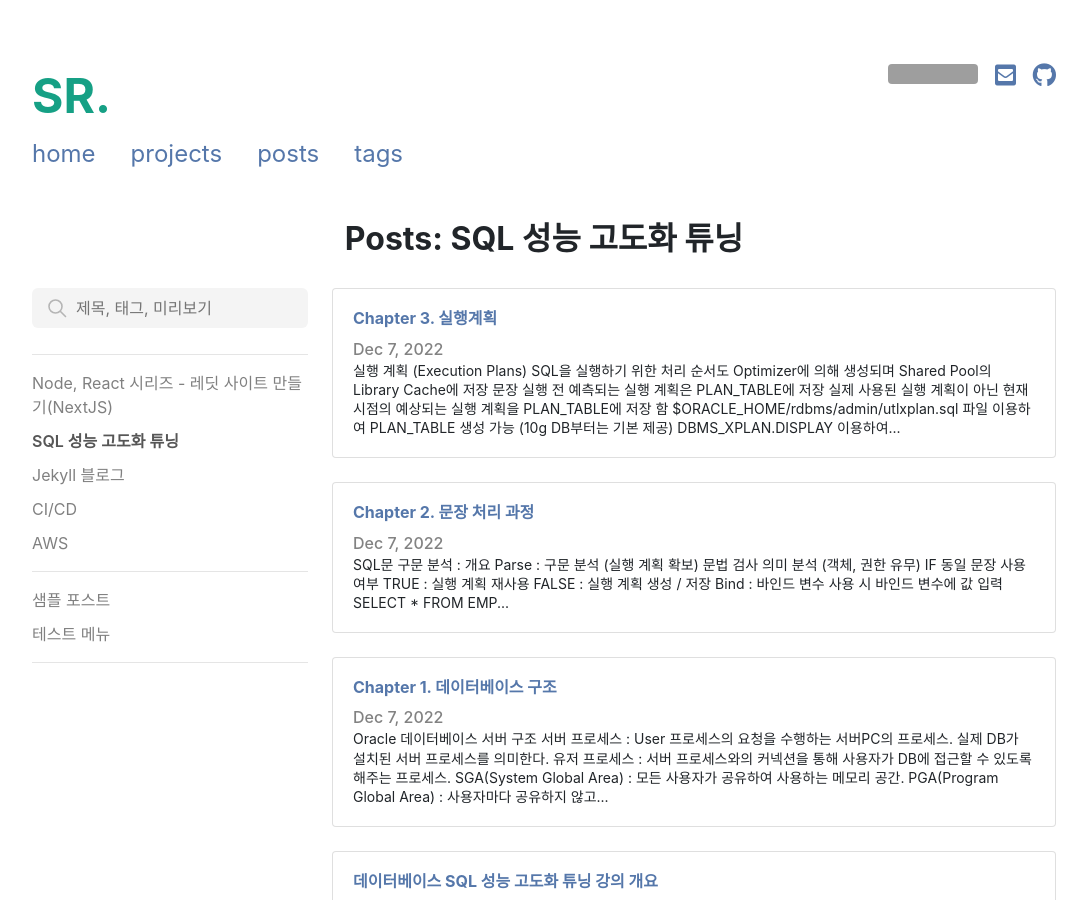
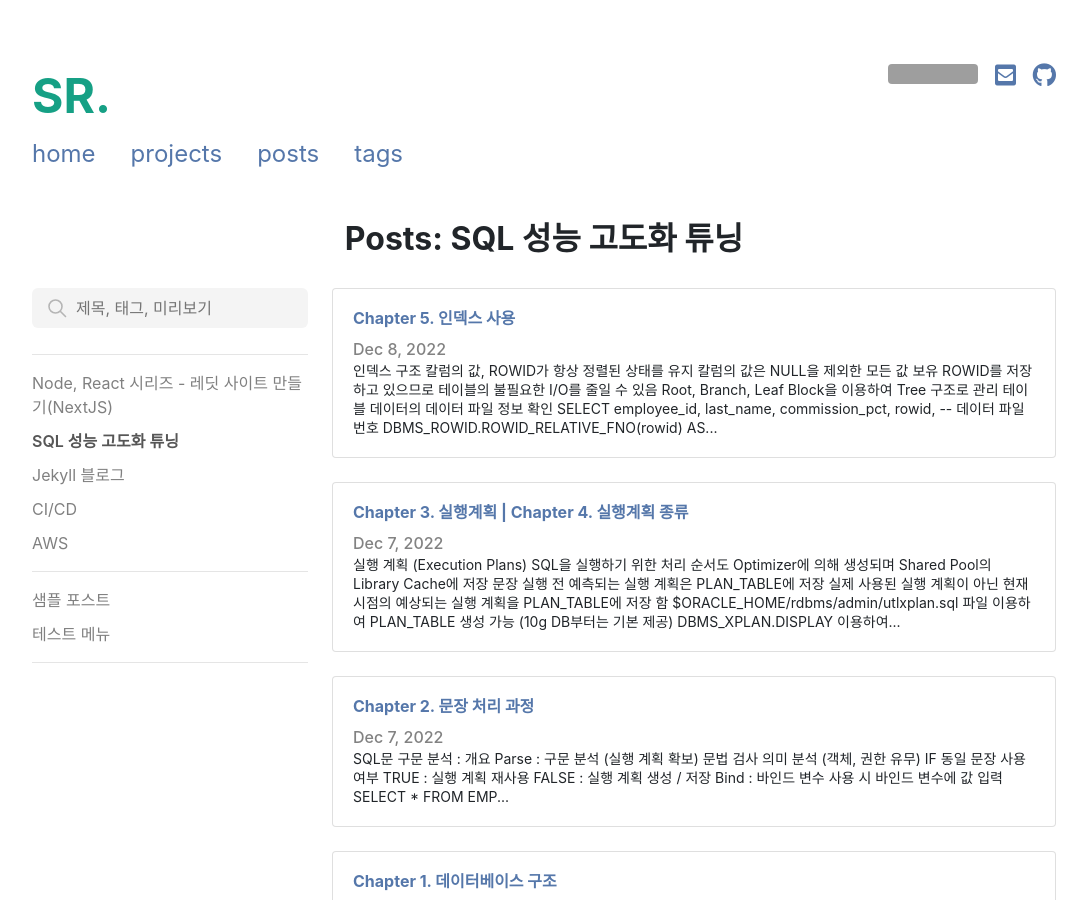
Before and after one commit to StdRunner/StdRunner.github.io, a Jekyll site: the page built from pages/menus/sql-tune.html, in a window 1280 px wide and 900 px high. Shown: the whole window, without its empty margins (96-1183 px from the left). Built offline with Jekyll 4.4.1, drawn with Linux system fonts in a browser that asks for light colours; nearby versions of some CDN libraries; some of the changed lines change nothing that is shown; grey boxes are pictures that could not be loaded.

Commit message:
- SQL 성능 고도화 튜닝

````diff
--- a/_posts/a5-sql-tune/2022-12-07-a4-exec-plan.md
+++ b/_posts/a5-sql-tune/2022-12-07-a4-exec-plan.md
@@ -1,6 +1,6 @@
 ---
 layout: post
-title: Chapter 3. 실행계획
+title: Chapter 3. 실행계획 | Chapter 4. 실행계획 종류
 date: 2022-12-07
 updated:
 tags:
@@ -99,6 +99,8 @@
 ```
 
 ##### [ALLSTAT 실행 통계 예시]
+* A-Time : 응답 시간 = CPU사용 시간 + CPU 경합 대기 시간
+
 ```
 SQL_ID  9navctnqnq3qx, child number 0
 -------------------------------------
@@ -119,4 +121,33 @@
 ---------------------------------------------------
 
    2 - access("CHANNEL_ID"=9)
+
 ```
+
+- - -
+
+## SQL Trace
+- Server Process 가 수행하는 모든 ***작업 내용 확인*** 가능
+- 파라미터를 통해 생성되는 파일의 위치 설정 가능
+- 실제 사용된 실행 계획 및 실행 도중 사용한 자원의 사용량 확인 가능
+- ***TKPROF 유틸리티를 이용하여 보고서 파일을 생성*** (Trace 파일 자체는 가독성이 떨어지므로...)
+- DB Server 가 위치한 ***OS에 접근 권한 필요*** (Server OS 에 저장되기 때문)
+
+- - -
+
+## SQL Monitoring (11g New Features)
+- ***Oracle 튜닝 라이센스 필요***
+- Parameter 설정 시 자동 활성화
+- STATISTICS_LEVEL => TYPICAL or ALL 설정
+- CONTROL_MANAGEMENT_PACK_ACCESS => DIAGNOSTIC+TUNING 설정
+- 1초 간격으로 병렬로 실행되는 SQL 문장 및 5초 이상 CPU, I/O 시간을 소모하는 SQL 문장 자동 수집
+- MONITOR, NO_MONITOR 힌트 사용 가능
+- V$SQL_MONITOR, V$SQL_PLAN_MONITOR 뷰를 통해 실행 정보 확인
+- DBMS_SQLTUNE.REPORT_SQL_MONITOR 사용하여 리포트 가능
+
+#### 문장 단위 SQL Monitoring
+```sql
+SELECT /*+ monitor */ * FROM emp WHERE deptno = 10 ;
+```
+
+- - -
--- /dev/null
+++ b/_posts/a5-sql-tune/2022-12-08-a1-using-index.md
@@ -0,0 +1,301 @@
+---
+layout: post
+title: Chapter 5. 인덱스 사용
+date: 2022-12-08
+updated:
+tags:
+menu: sql-tune
+---
+
+## 인덱스 구조
+- 칼럼의 값, ROWID가 항상 ***정렬된 상태***를 유지
+- 칼럼의 값은 NULL을 제외한 모든 값 보유
+- ROWID를 저장하고 있으므로 ***테이블의 불필요한 I/O를 줄일 수 있음***
+- Root, Branch, Leaf Block을 이용하여 ***Tree 구조로 관리***
+
+#### 테이블 데이터의 데이터 파일 정보 확인
+```sql
+SELECT employee_id, last_name, commission_pct, rowid,
+ -- 데이터 파일 번호
+ DBMS_ROWID.ROWID_RELATIVE_FNO(rowid) AS FILE_NO,
+ -- 데이터 블록 번호
+ DBMS_ROWID.ROWID_BLOCK_NUMBER(rowid) AS BLOCK_NO,
+ -- Row Number
+ DBMS_ROWID.ROWID_ROW_NUMBER(rowid) AS ROW_NO
+ FROM employees ;
+```
+
+#### [테이블 데이터의 데이터 파일 정보 - 출력 결과]
+```
+172	Bates	        0.15	AAAUsCAANAABgWzABR	13	394675	81
+173	Kumar	        0.1     AAAUsCAANAABgWzABS	13	394675	82
+174	Abel	        0.3     AAAUsCAANAABgWzABT	13	394675	83
+175	Hutton	        0.25	AAAUsCAANAABgWzABU	13	394675	84
+176	Taylor	        0.2     AAAUsCAANAABgWzABV	13	394675	85
+177	Livingston      0.2     AAAUsCAANAABgWzABW	13	394675	86
+178	Grant	        0.15    AAAUsCAANAABgWzABX	13	394675	87
+179	Johnson	        0.1     AAAUsCAANAABgWzABY	13	394675	88
+180	Taylor		null    AAAUsCAANAABgWzABZ	13	394675	89
+181	Fleaur		null    AAAUsCAANAABgWzABa	13	394675	90
+182	Sullivan	null    AAAUsCAANAABgWzABb	13	394675	91
+183	Geoni		null    AAAUsCAANAABgWzABc	13	394675	92
+184	Sarchand	null    AAAUsCAANAABgWzABd	13	394675	93
+185	Bull		null    AAAUsCAANAABgWzABe	13	394675	94
+...
+```
+
+- - -
+
+## 인덱스 사용 쿼리 예제
+```sql
+DEFINE rid = 'AAAUsCAANAABgWzAAE';
+
+-- 컬럼 인덱스 생성
+CREATE INDEX empl_comm_ix ON employees(commission_pct) ;
+
+-- 실행 쿼리
+SELECT employee_id, last_name, commission_pct, rowid
+ FROM employees
+ WHERE commission_pct = 0.4;
+ -- * where 조건으로 치지 않음 : 실행계획 ID컬럼에 *문자 미포함
+ -- WHERE rowid = chartorowid('&rid') ;
+
+-- 실제 실행 계획 확인
+SELECT *
+FROM table(dbms_xplan.display_cursor(null,null,'ALLSTATS LAST')) ;
+```
+
+#### [인덱스 사용 쿼리 예제 - 실행 계획]
+* 조건절 : Id값 내 * 표시
+* INDEX 범위 스캔.
+* 인덱스 이름 : EMPL_COMM_IX
+* 예측 조회 ROW 수 : 5
+* 실제 조회 ROW 수 : 1
+* 응답 시간 : 0.01 초
+* 메모리 버퍼 사용 개수 : 1
+* 들여쓰기 깊이가 깊은 Id 순으로 실행됨 : 2-1-0
+
+```
+SQL_ID  892vwpghpw26u, child number 0
+-------------------------------------
+SELECT employee_id, last_name, commission_pct, rowid  FROM employees
+-- where 조건으로 치지 않음 : 실행계획 ID컬럼에 *문자 미포함  WHERE commission_pct = 0.4
+
+Plan hash value: 337358348
+
+--------------------------------------------------------------------------------------------------------------
+| Id  | Operation                           | Name         | Starts | E-Rows | A-Rows |   A-Time   | Buffers |
+--------------------------------------------------------------------------------------------------------------
+|   0 | SELECT STATEMENT                    |              |      1 |        |      1 |00:00:00.01 |       2 |
+|   1 |  TABLE ACCESS BY INDEX ROWID BATCHED| EMPLOYEES    |      1 |      5 |      1 |00:00:00.01 |       2 |
+|*  2 |   INDEX RANGE SCAN                  | EMPL_COMM_IX |      1 |      5 |      1 |00:00:00.01 |       1 |
+--------------------------------------------------------------------------------------------------------------
+
+Predicate Information (identified by operation id):
+---------------------------------------------------
+
+   2 - access("COMMISSION_PCT"=.4)
+
+```
+
+- - -
+
+## Table Full Scan & Index Scan
+모든 SQL 문장이 실행될 때 ***항상 인덱스를 사용하는 것이 올바른 실행 계획은 아니다.***
+전체의 데이터 중에 많은 양의 행을 검색하는 경우 Full Table Scan이 효율적이며 소량의 데이터를 검색할 경우
+Index Scan이 Full Table Scan 보다 I/O를 줄일 수 있는 실행 계획이 된다.
+
+항상 Index Scan이 가능한 실행 계획을 사용하는 것보다 ***전체의 데이터 중 얼마만큼의 행을
+검색하는지를 확인하여 Index의 사용 유무를 결정하는 것이 더 중요***하다.
+
+#### Table Full Scan이 유리한 경우 예제
+```sql
+-- 힌트가 없는 테이블 조회 쿼리
+SELECT cust_id, COUNT(*)
+ FROM sales s
+ WHERE channel_id = 3
+ GROUP BY cust_id ;
+
+-- 테이블 풀스캔 힌트 사용 쿼리
+SELECT /*+ full(s) */ cust_id, COUNT(*)
+ FROM sales s
+ WHERE channel_id = 3
+ GROUP BY cust_id ;
+
+-- 컬럼 인덱스 힌트 사용 쿼리
+SELECT /*+ index(s(channel_id)) */
+ cust_id, COUNT(*)
+ FROM sales s
+ WHERE channel_id = 3
+ GROUP BY cust_id ;
+```
+
+#### [Table Full Scan이 유리한 경우 예제 - 쿼리 실행 계획]
+***실행 계획 조회 결과 테이블 풀스캔 사용 쿼리의 경우가 버퍼 I/O 횟수가 더 많다***
+<p style="color: red; font-weight: bold">
+따라서 인덱스를 무조건 사용해야만 하는 것은 아니다.
+</p>
+
+***쿼리 튜닝의 시작은 실제 쿼리 실행 계획 확인하고 리소스의 사용과 응답 시간을 고려하는 데서 시작된다.***
+
+```
+// 테이블 풀스캔 사용 쿼리의 실행 계획
+--------------------------------------------------------------------------------------
+| Id  | Operation          | Name  | Starts | E-Rows | A-Rows |   A-Time   | Buffers |
+--------------------------------------------------------------------------------------
+|   0 | SELECT STATEMENT   |       |      1 |        |    200 |00:00:00.05 |    4438 |
+|   1 |  HASH GROUP BY     |       |      1 |   7059 |    200 |00:00:00.05 |    4438 |
+|*  2 |   TABLE ACCESS FULL| SALES |      1 |    540K|    540K|00:00:00.02 |    4438 |
+--------------------------------------------------------------------------------------
+
+// 컬럼 인덱스 힌트 사용 쿼리의 실행 계획
+-------------------------------------------------------------------------------------------------------------------
+| Id  | Operation                            | Name             | Starts | E-Rows | A-Rows |   A-Time   | Buffers |
+-------------------------------------------------------------------------------------------------------------------
+|   0 | SELECT STATEMENT                     |                  |      1 |        |    200 |00:00:00.30 |    5480 |
+|   1 |  HASH GROUP BY                       |                  |      1 |   7059 |    200 |00:00:00.30 |    5480 |
+|   2 |   TABLE ACCESS BY INDEX ROWID BATCHED| SALES            |      1 |    540K|    540K|00:00:00.19 |    5480 |
+|*  3 |    INDEX RANGE SCAN                  | SALES_CHANNEL_IX |      1 |    540K|    540K|00:00:00.08 |    1059 |
+-------------------------------------------------------------------------------------------------------------------
+```
+
+- - -
+
+## 인덱스를 사용하지 못하는 경우
+- 조건식의 부재
+- 칼럼의 변형
+- IS NULL, IS NOT NULL 비교
+- LIKE 비교 시 %,_ 와일드카드가 앞에 오는 경우
+  + ***오래된 버전의 옵티마이저의 경우 사용이 불가했으나 현재는 가능하다.***
+- 부정형 비교
+- 암시적인 데이터 타입 변환
+
+#### 1. 사례 연구 : 칼럼의 변형
+모든 인덱스는 칼럼에 저장되어 있는 값을 기반으로 정렬되어 있다. 때문에 계산된 결과를 비교하거나 예제와 같이 함수를
+적용한 칼럼은 인덱스를 사용하는 실행 계획을 생성하지 않는다.
+
+해당 쿼리를 튜닝하기 위해 ***Function Based Index를 이용하여 계산된 값을 저장하도록 인덱스를 생성***하거나
+***칼럼의 가공 또는 변형이 발생하지 않도록 조건 식을 수정한다.***
+```sql
+-- 칼럼의 변경으로 FULL SCAN 쿼리
+SELECT cust_id, cust_first_name, cust_last_name, cust_postal_code
+ FROM customers
+ WHERE SUBSTR(cust_last_name,1,3) = 'You' ;
+
+-- 칼럼이 변형되지 않도록 조건 식 수정한 쿼리
+SELECT cust_id, cust_first_name, cust_last_name, cust_postal_code
+ FROM customers
+ WHERE cust_last_name LIKE 'You%' ;
+
+-- Function Based 인덱스 생성
+CREATE INDEX custs_ix01 ON customers(SUBSTR(cust_last_name,1,3)) ;
+-- 관련 함수 인덱스 힌트 사용 쿼리
+SELECT /*+ INDEX (c cust_ix01) */
+ cust_id, cust_first_name, cust_last_name, cust_postal_code
+ FROM customers c
+ WHERE SUBSTR(cust_last_name,1,3) = 'You' ;
+```
+
+#### 1-1. 사례 연구 : 칼럼의 변형 - 실행 계획
+```
+// 칼럼의 변형으로 FULL SCAN 쿼리 실행 계획
+-----------------------------------------------------------------------------------------
+| Id  | Operation         | Name      | Starts | E-Rows | A-Rows |   A-Time   | Buffers |
+-----------------------------------------------------------------------------------------
+|   0 | SELECT STATEMENT  |           |      1 |        |     80 |00:00:00.01 |    1456 |
+|*  1 |  TABLE ACCESS FULL| CUSTOMERS |      1 |    555 |     80 |00:00:00.01 |    1456 |
+-----------------------------------------------------------------------------------------
+
+// 칼럼이 변형되지 않도록 조건 식 수정한 쿼리 실행 계획
+-----------------------------------------------------------------------------------------------------------------------------
+| Id  | Operation                           | Name               | Starts | E-Rows | A-Rows |   A-Time   | Buffers | Reads  |
+-----------------------------------------------------------------------------------------------------------------------------
+|   0 | SELECT STATEMENT                    |                    |      1 |        |     80 |00:00:00.01 |      13 |      1 |
+|   1 |  TABLE ACCESS BY INDEX ROWID BATCHED| CUSTOMERS          |      1 |     61 |     80 |00:00:00.01 |      13 |      1 |
+|*  2 |   INDEX RANGE SCAN                  | CUST_LAST_NAME_IDX |      1 |     61 |     80 |00:00:00.01 |       2 |      1 |
+-----------------------------------------------------------------------------------------------------------------------------
+
+// 함수 기반 인덱스 생성한 쿼리 실행 계획
+---------------------------------------------------------------------------------------------------------------------
+| Id  | Operation                           | Name       | Starts | E-Rows | A-Rows |   A-Time   | Buffers | Reads  |
+---------------------------------------------------------------------------------------------------------------------
+|   0 | SELECT STATEMENT                    |            |      1 |        |     80 |00:00:00.01 |      13 |      1 |
+|   1 |  TABLE ACCESS BY INDEX ROWID BATCHED| CUSTOMERS  |      1 |    555 |     80 |00:00:00.01 |      13 |      1 |
+|*  2 |   INDEX RANGE SCAN                  | CUSTS_IX01 |      1 |    222 |     80 |00:00:00.01 |       2 |      1 |
+---------------------------------------------------------------------------------------------------------------------
+```
+
+#### 2. 사례 연구 : IS NULL 비교
+일반 인덱스 (B*Tree Index)는 NULL의 ROWID를 기록하고 있지 않으므로 조건 식의 IS NULL의 비교는 항상 인덱스를
+사용할 수 없다.
+NULL 을 갖는 행의 수가 많은 경우라면 FULL TABLE SCAN이 올바른 실행 계획이겠으나 소수의 행만이 NULL 을 가지고 있다면
+INDEX SCAN이 보다 나은 실행 계획일 수 있다.
+
+INDEX SCAEN을 위해 ***Function Based Index를 이용하여 NULL 의 ROWID를 인덱스에 저장하게 하거나 Bitmap Index를 이용한다.***
+
+```sql
+-- IS NULL 조건의 FULL SCAN 쿼리
+SELECT empno, ename, sal, comm, deptno
+ FROM emp
+ WHERE comm IS NULL ;
+
+-- 함수 기반 인덱스 생성
+CREATE INDEX emp_fix ON emp(NVL(comm,-1)) ;
+-- 해당 인덱스를 사용한 쿼리
+SELECT empno, ename, sal, comm, deptno
+ FROM emp
+ -- 컬럼 값이 NULL일 경우 치환하여 저장
+ WHERE NVL(comm,-1) = -1 ;
+```
+
+#### 2-1. 사례 연구 : IS NULL 비교 - 실행 계획
+IS NULL 의 비교는 B*Tree Index를 이용하는 경우 항상 인덱스를 사용할 수 없다.
+NULL 의 값이 대량으로 들어 있어서 인덱스를 사용하지 않아도 상관없는 경우를 제외하고 소량의 NULL을 검색해야 하는 경우가 있다면
+함수 기반 인덱스를 활용한다.
+***가급적 칼럼에 NULL 이 존재하지 않도록 DEFAULT 값을 지정하거나 임의의 다른 값으로 NULL을 대체하는 것이 더 좋은 방법이 된다.***
+```
+// IS NULL 조건의 FULL SCAN 쿼리 실행 계획
+------------------------------------------------------------------------------------
+| Id  | Operation         | Name | Starts | E-Rows | A-Rows |   A-Time   | Buffers |
+------------------------------------------------------------------------------------
+|   0 | SELECT STATEMENT  |      |      1 |        |     10 |00:00:00.01 |       2 |
+|*  1 |  TABLE ACCESS FULL| EMP  |      1 |     11 |     10 |00:00:00.01 |       2 |
+------------------------------------------------------------------------------------
+
+// 함수 기반 인덱스를 사용한 쿼리의 실행 계획
+---------------------------------------------------------------------------------------------------------
+| Id  | Operation                           | Name    | Starts | E-Rows | A-Rows |   A-Time   | Buffers |
+---------------------------------------------------------------------------------------------------------
+|   0 | SELECT STATEMENT                    |         |      1 |        |     10 |00:00:00.01 |       2 |
+|   1 |  TABLE ACCESS BY INDEX ROWID BATCHED| EMP     |      1 |      1 |     10 |00:00:00.01 |       2 |
+|*  2 |   INDEX RANGE SCAN                  | EMP_FIX |      1 |      1 |     10 |00:00:00.01 |       1 |
+---------------------------------------------------------------------------------------------------------
+```
+
+#### 3. 사례 연구 : IS NOT NULL 비교
+#### 4. 사례 연구 : LIKE 비교 시 %,_ 와일드 카드가 앞에 오는 경우
+#### 5. 사례 연구 : 부정형 비교
+
+#### 6. 암시적 데이터 타입 변환
+employee_id 컬럼에 인덱스가 분명 존재하지만 실행 계획 상에서는 FULL SCAN을 수행한다.
+employee_id의 데이터타입은 문자열이지만 where절 비교 대상이 숫자이므로 암시적인 형변환을
+처리하며 FULL SCAN을 수행하게 된다.
+<p style="color: red; font-weight: bold">
+따라서 인덱스 스캔을 사용하기 위해서는 데이터 타입을 맞춰 사용해야 한다.
+</p>
+
+```sql
+SELECT employee_id, last_name, hire_date, salary, department_id
+ FROM employee
+ WHERE employee_id = 100 ;
+```
+
+#### 6-1. [암시적 데이터 타입 변환 - 실행 계획]
+```
+-------------------------------------------------------------------------------------------------
+| Id  | Operation         | Name     | Starts | E-Rows | A-Rows |   A-Time   | Buffers | Reads  |
+-------------------------------------------------------------------------------------------------
+|   0 | SELECT STATEMENT  |          |      1 |        |      1 |00:00:00.01 |       4 |      2 |
+|*  1 |  TABLE ACCESS FULL| EMPLOYEE |      1 |      1 |      1 |00:00:00.01 |       4 |      2 |
+-------------------------------------------------------------------------------------------------
+```
````
